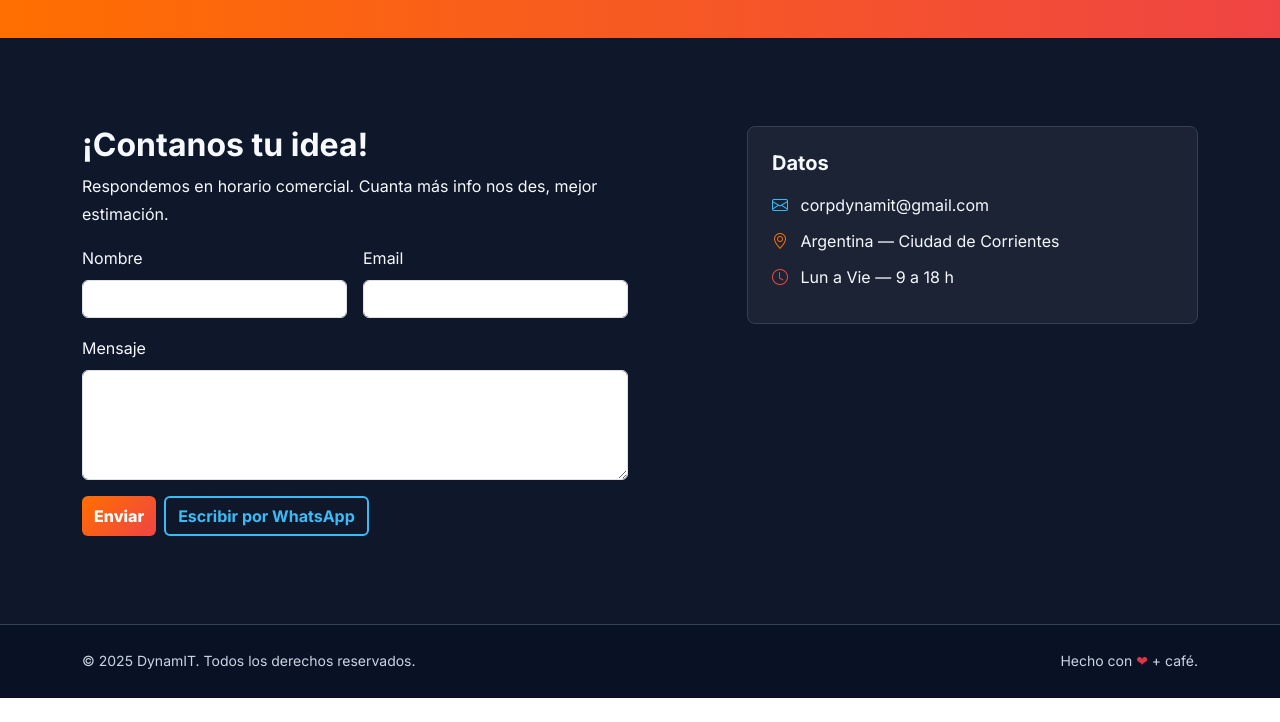
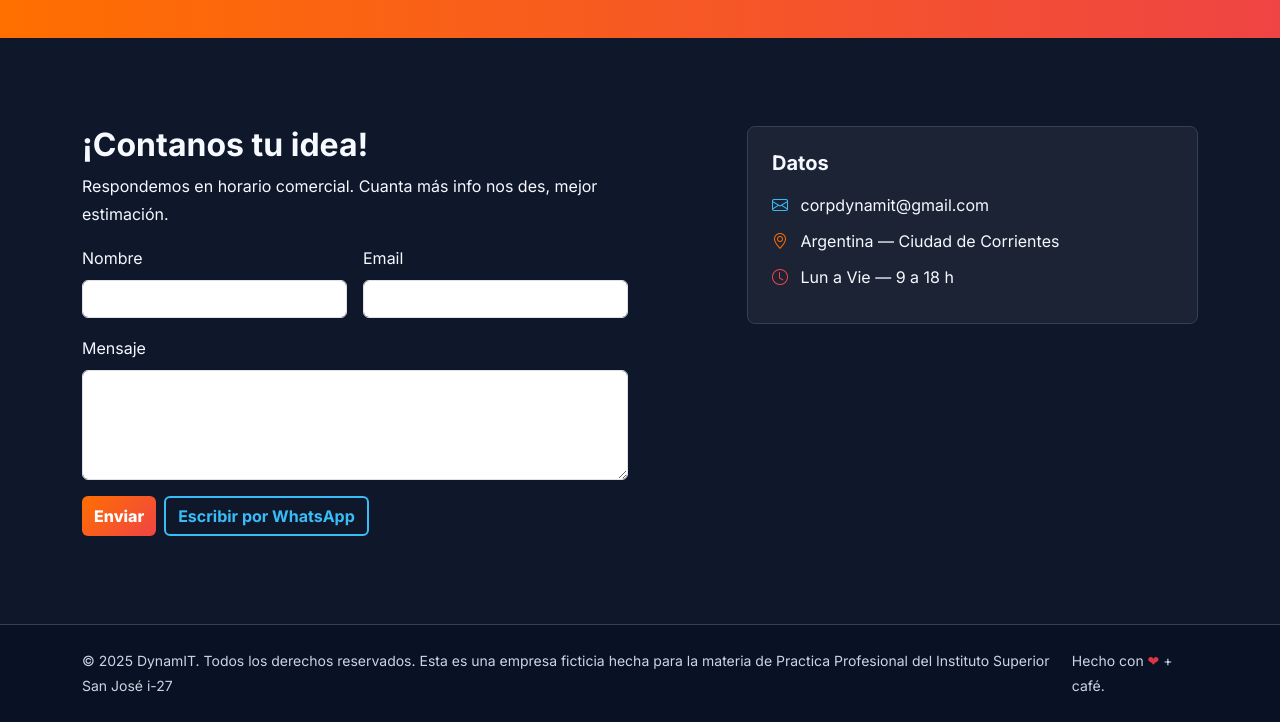
Before and after one commit to DynamIT2025/DynamIT, a plain HTML site: page index.html in a window 1280 px wide. Shown: the part 2965-3687 px from the top of the page. Before the commit the page ends 3663 px from the top, so only its background shows below. Drawn offline with nearby package versions, Linux system fonts and the light colour scheme.

Commit message:
Update footer with company description
Added a description about the fictitious company.

```diff
--- a/index.html
+++ b/index.html
@@ -309,7 +309,7 @@
   <!-- Footer -->
   <footer class="py-4">
     <div class="container d-flex flex-column flex-lg-row align-items-center justify-content-between gap-3">
-      <div class="small">&copy; <span id="year"></span> DynamIT. Todos los derechos reservados.</div>
+      <div class="small">&copy; <span id="year"></span> DynamIT. Todos los derechos reservados. Esta es una empresa ficticia hecha para la materia de Practica Profesional del Instituto Superior San José i-27</div>
       <div class="small">Hecho con <span class="text-danger">❤</span> + café.</div>
     </div>
   </footer>
```
